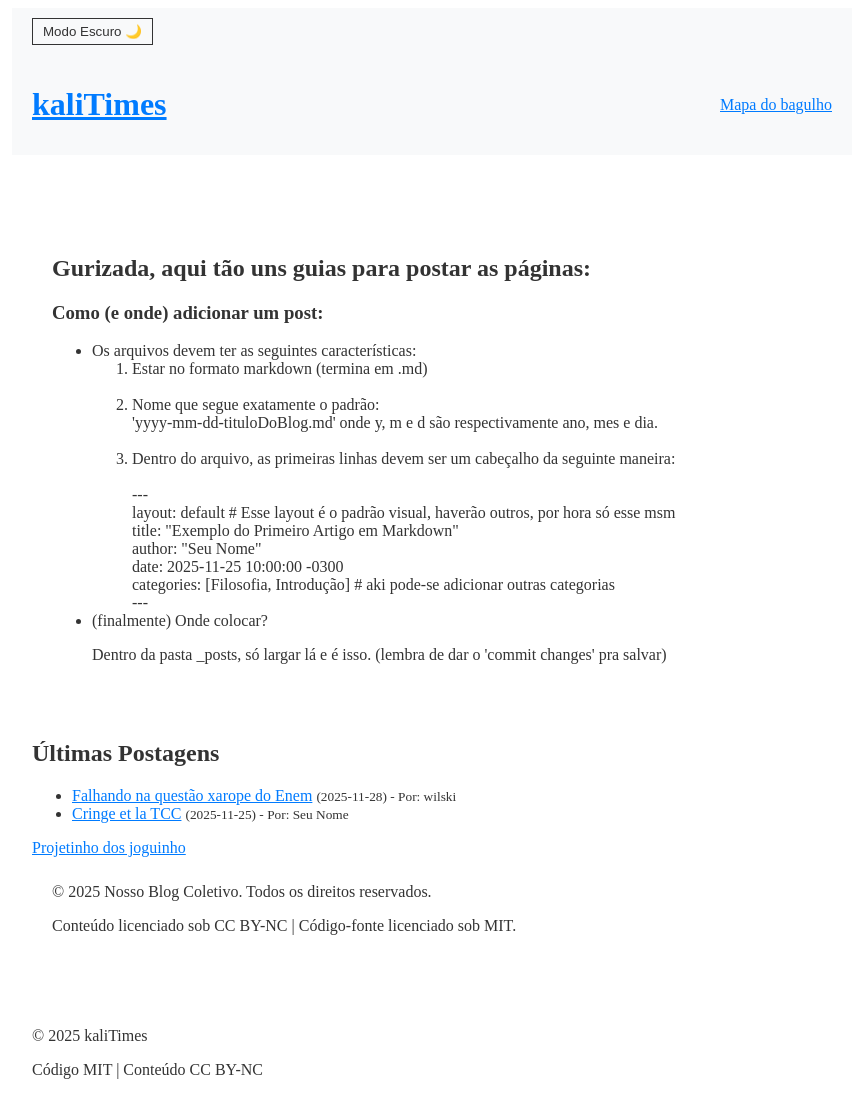
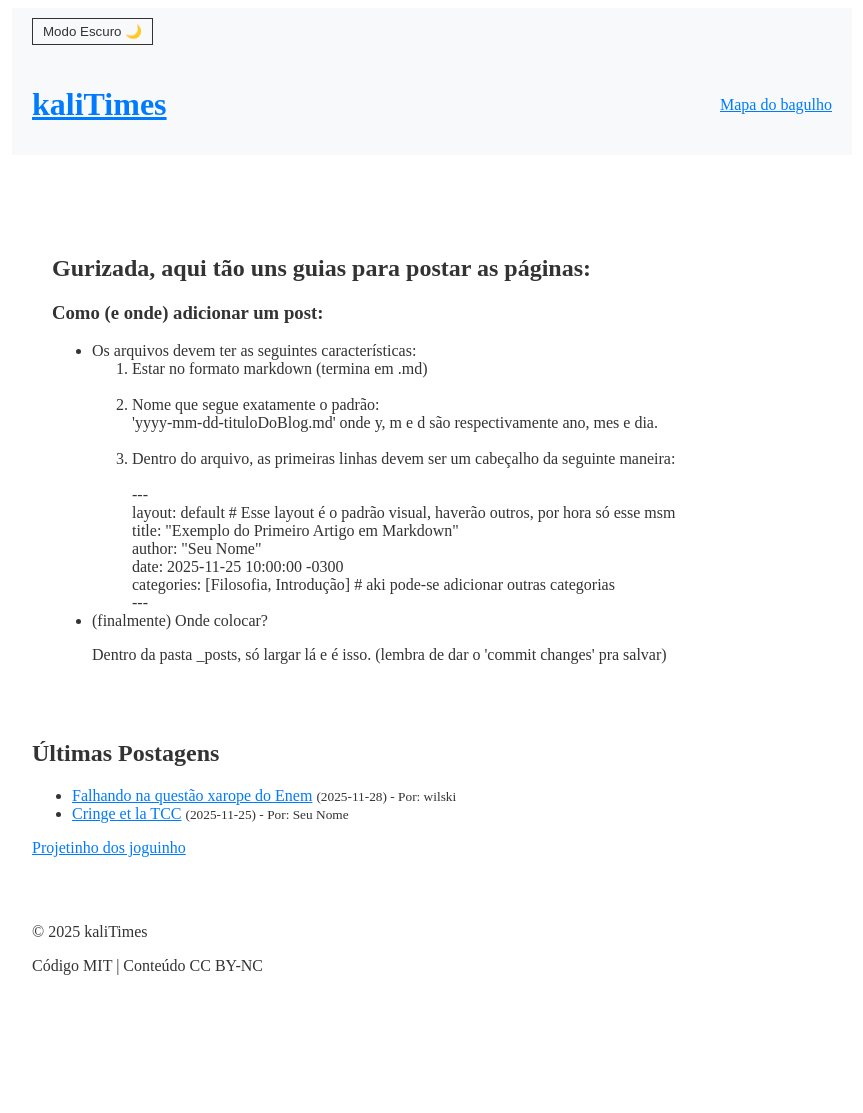
Before and after one commit to willskiufrgs-a11y/kaliTimes, a Jekyll site: the page built from index.html, in a window 1280 px wide. Shown: the whole page, without its empty margins (208-1071 px from the left). Built offline with Jekyll 4.4.1, drawn with Linux system fonts in a browser that asks for light colours; after the commit the page ends 1009 px from its top, so only the background shows below that.

Commit message:
Update index.html

```diff
--- a/index.html
+++ b/index.html
@@ -57,10 +57,7 @@ title: Início
 </ul>
 
 	<section><a href='https://wil3212.github.io/'>Projetinho dos joguinho</a></section>
-	<footer>
-		<p>&copy; 2025 Nosso Blog Coletivo. Todos os direitos reservados.</p>
-		<p>Conteúdo licenciado sob CC BY-NC | Código-fonte licenciado sob MIT.</p>
-	</footer>
+
 
 </body>
 
```
